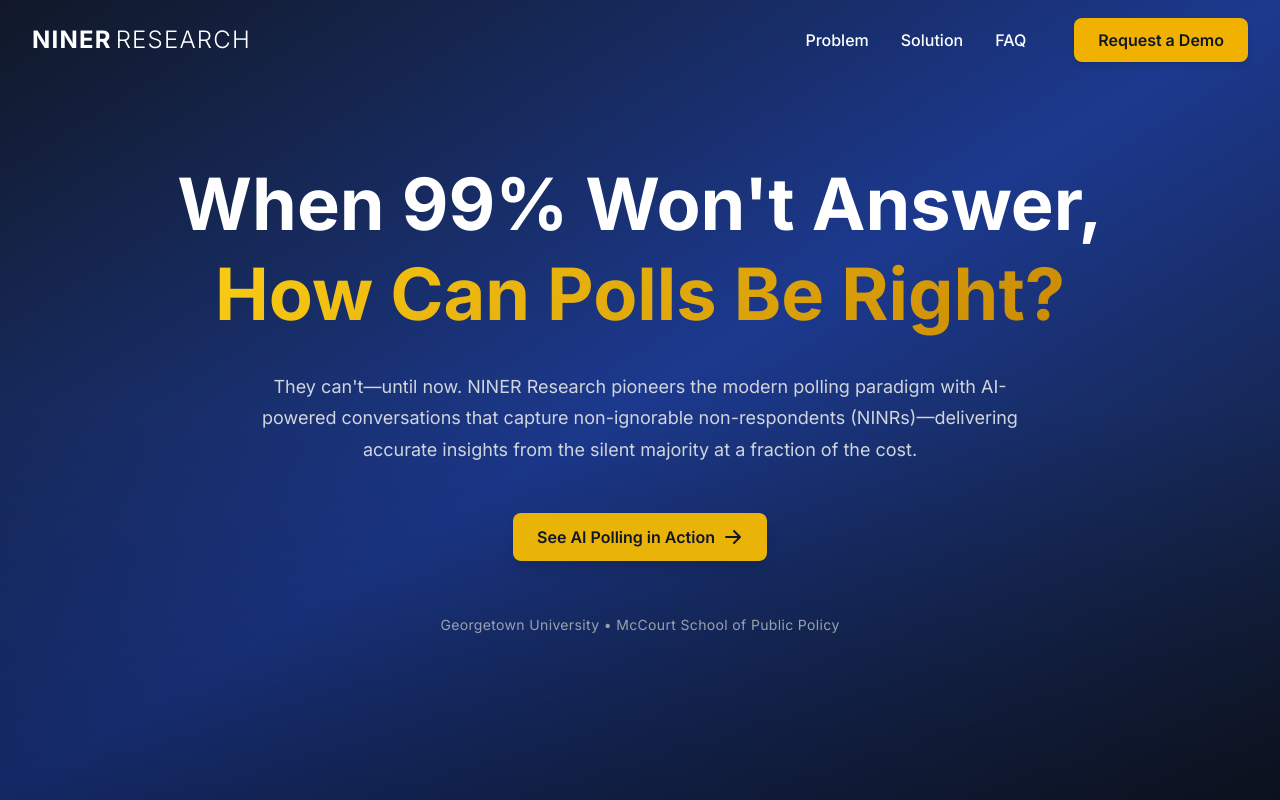
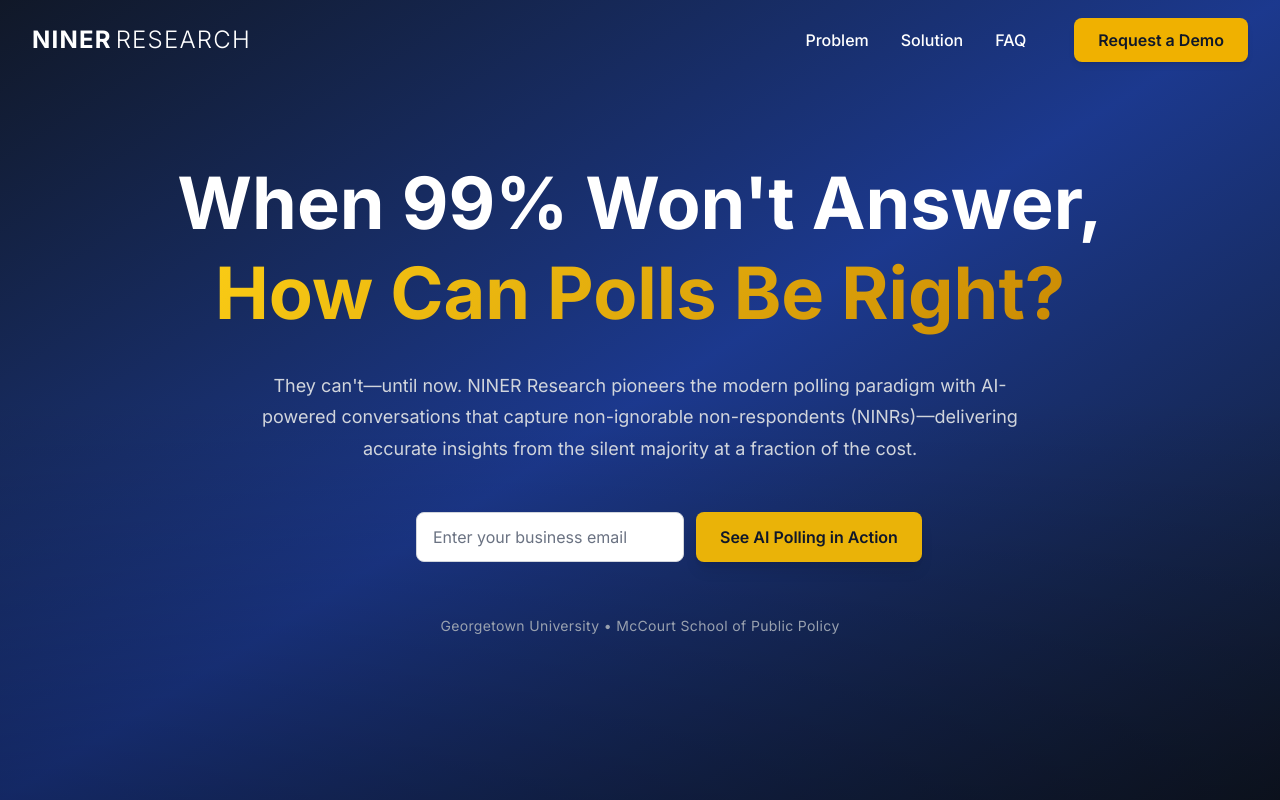
Before and after one commit to Huade/niner-landing-page, a React (Vite) app: page / in a window 1280 px wide. Shown: the top 800 px of the page. Built offline with nearby package versions, Linux system fonts and the light colour scheme; no server answers.

Commit message:
feat: implement email submission form in Hero component with validation

```diff
--- a/src/components/Hero.tsx
+++ b/src/components/Hero.tsx
@@ -1,4 +1,4 @@
-import React, { useEffect, useRef, useCallback, memo } from 'react';
+import React, { useEffect, useRef, useCallback, memo, useState } from 'react';
 import gsap from 'gsap';
 import { useRotatingBadges } from '@/hooks/useRotatingBadges';
 
@@ -8,9 +8,10 @@
   const subtitleRef = useRef<HTMLParagraphElement>(null);
   const ctaRef = useRef<HTMLDivElement>(null);
   const badgesRef = useRef<HTMLDivElement>(null);
+  const [email, setEmail] = useState('');
   const { currentIndex: currentBadgeIndex, badges } = useRotatingBadges({
     badges: [
-      "Founded by Dr. Michael Bailey • Walsh Professor at Georgetown",
+      "Co-founded by Dr. Michael Bailey, CEO • Walsh Professor at Georgetown",
       "Georgetown University • McCourt School of Public Policy",
       "Published in Political Analysis 2025 • Cambridge University Press",
       "AI-Powered • Scientifically Validated",
@@ -27,17 +28,13 @@
     });
   }, []);
 
-  const scrollToSection = useCallback((e: React.MouseEvent<HTMLAnchorElement>, sectionId: string) => {
+  const handleSubmit = useCallback((e: React.FormEvent) => {
     e.preventDefault();
-    const element = document.getElementById(sectionId);
-    if (element) {
-      const offsetTop = element.offsetTop - 80; // Offset for fixed navigation
-      window.scrollTo({
-        top: offsetTop,
-        behavior: 'smooth'
-      });
+    if (email && email.includes('@')) {
+      console.log('Email submitted:', email);
+      // Handle email submission here
     }
-  }, []);
+  }, [email]);
 
   useEffect(() => {
     const tl = gsap.timeline({ defaults: { ease: "power3.out" } });
@@ -110,14 +107,23 @@
         </p>
 
         <div ref={ctaRef} className="flex justify-center">
-          <button
-            className="niner-button niner-button-accent group shadow-lg"
-            aria-label="See AI Polling in Action">
-            <span>See AI Polling in Action</span>
-            <svg className="w-5 h-5 transition-transform group-hover:translate-x-1" viewBox="0 0 20 20" fill="currentColor">
-              <path fillRule="evenodd" d="M10.293 3.293a1 1 0 011.414 0l6 6a1 1 0 010 1.414l-6 6a1 1 0 01-1.414-1.414L14.586 11H3a1 1 0 110-2h11.586l-4.293-4.293a1 1 0 010-1.414z" clipRule="evenodd" />
-            </svg>
-          </button>
+          <form onSubmit={handleSubmit} className="flex flex-col sm:flex-row gap-3 w-full max-w-md">
+            <input
+              type="email"
+              placeholder="Enter your business email"
+              value={email}
+              onChange={(e) => setEmail(e.target.value)}
+              className="flex-1 px-4 py-3 text-base rounded-lg border border-gray-300 focus:outline-none focus:ring-2 focus:ring-blue-500 focus:border-transparent bg-white text-gray-900 placeholder-gray-500"
+              required
+              aria-label="Business email"
+            />
+            <button
+              type="submit"
+              className="niner-button niner-button-accent shadow-lg whitespace-nowrap"
+              aria-label="See AI Polling in Action">
+              See AI Polling in Action
+            </button>
+          </form>
         </div>
 
         <div ref={badgesRef} className="mt-12 h-8 relative">
```
